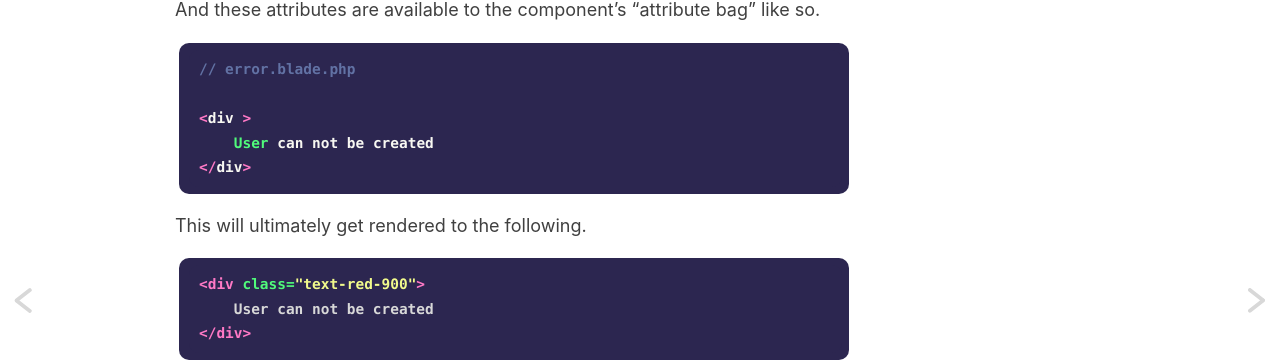
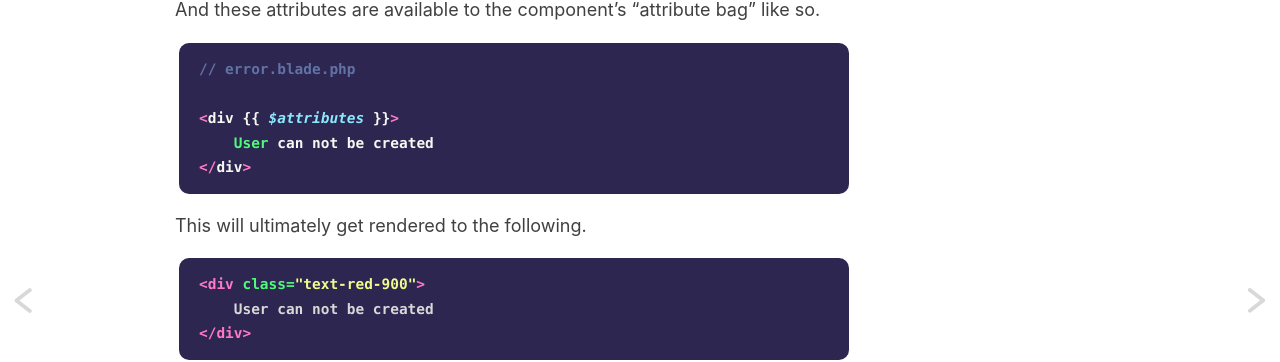
Before and after one commit to varunkumardev/amitmerchant1990.github.io, a Jekyll site: the page built from _posts/2020-09-09-dynamic-blade-components-in-laravel-8.md, in a window 1280 px wide and 900 px high, scrolled down 1582 px. Shown: the part 150-512 px from the top of the window. Built offline with Jekyll 4.4.1, drawn with Linux system fonts in a browser that asks for light colours; comment, search, counter and statistics services are not loaded.

Commit message:
fix post.

````diff
--- a/_posts/2020-09-09-dynamic-blade-components-in-laravel-8.md
+++ b/_posts/2020-09-09-dynamic-blade-components-in-laravel-8.md
@@ -50,7 +50,7 @@ And these attributes are available to the component's "attribute bag" like so.
 ```php
 // error.blade.php
 
-<div {{ $attributes }}>
+<div {% raw %}{{ $attributes }}{% endraw %}>
     User can not be created
 </div>
 ```
````
